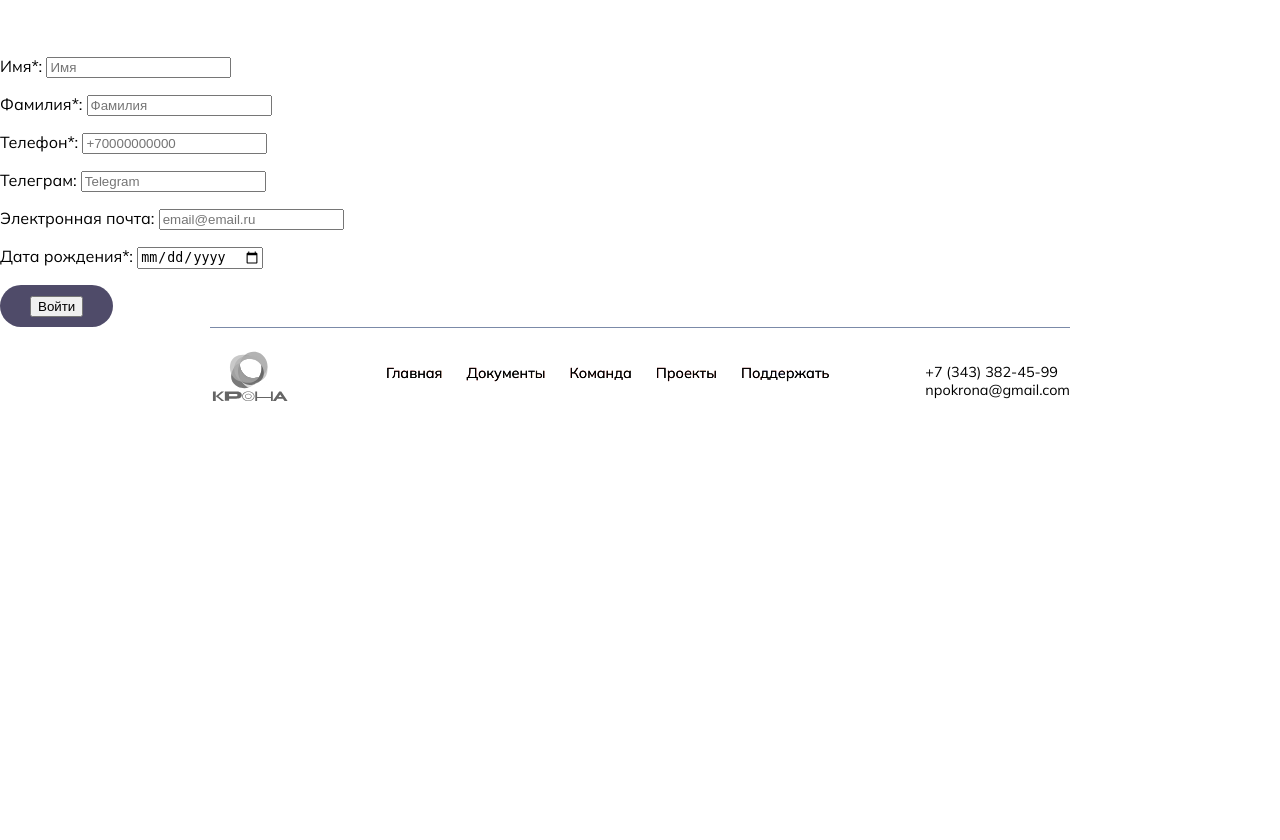
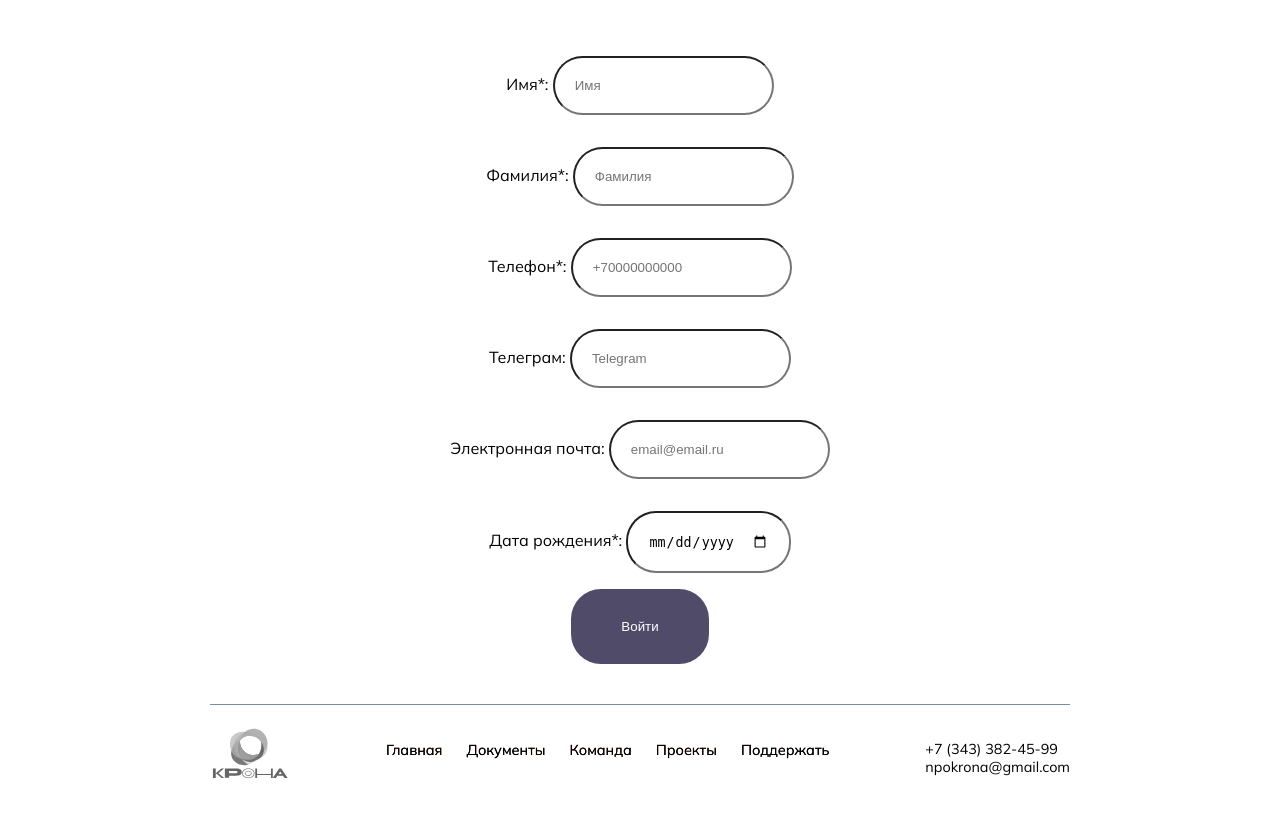
Before and after one commit to av-kutergin/NPO-Krone, a Django app: template templates/registration/login.html in a window 1280 px wide. Shown: the part 142-982 px from the top of the page. Before the commit the page ends 543 px from the top, so only its background shows below. Run offline with Django 4.2, Linux system fonts and the light colour scheme; the template is opened without the code that fills it: values that come from a table or form of the project are taken from there, others are empty; parts of the project's set-up code (start-up, migrations or seed data) failed here and were passed over; some libraries are stand-ins or nearby versions.

Commit message:
Стили для регистрации

```diff
--- a/templates/registration/login.html
+++ b/templates/registration/login.html
@@ -3,11 +3,24 @@
 {% load i18n %}
 {% block content %}
 <br><br>
-<form class="form block" method="post">
+<style>
+    input {
+        padding: 20px;
+        border-radius: 30px;
+    }
+    input[type="submit"] {
+        border: none;
+        background: none;
+        color: white;
+    }
+</style>
+<form class="form block" method="post" style="display:flex;flex-direction:column;align-items:center;">
     {% csrf_token %}
     {{form.as_p}}
     <div class="pay button"><input type="submit" value='{% translate "Войти" %}'></div>
 </form>
+
+<br><br>
 
 {% endblock content %}
 
```
